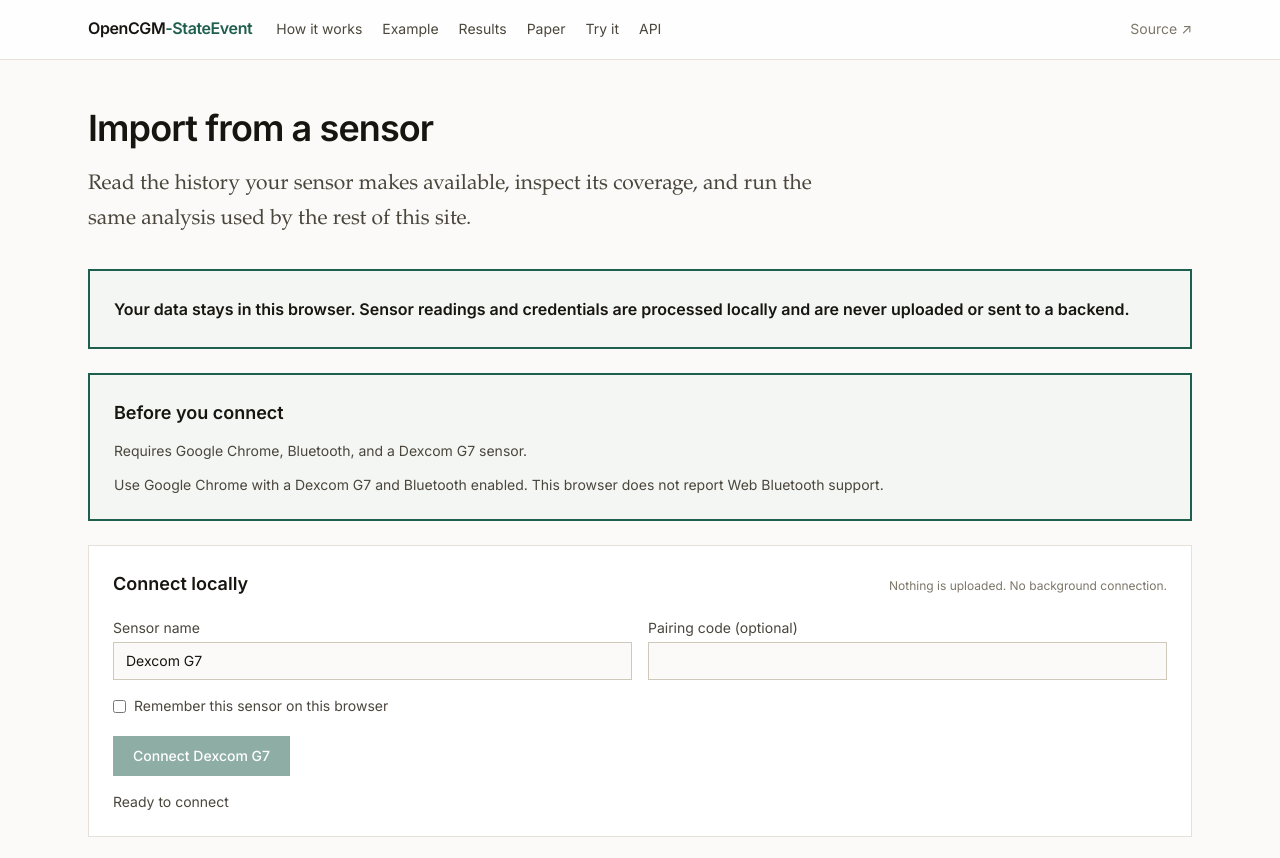
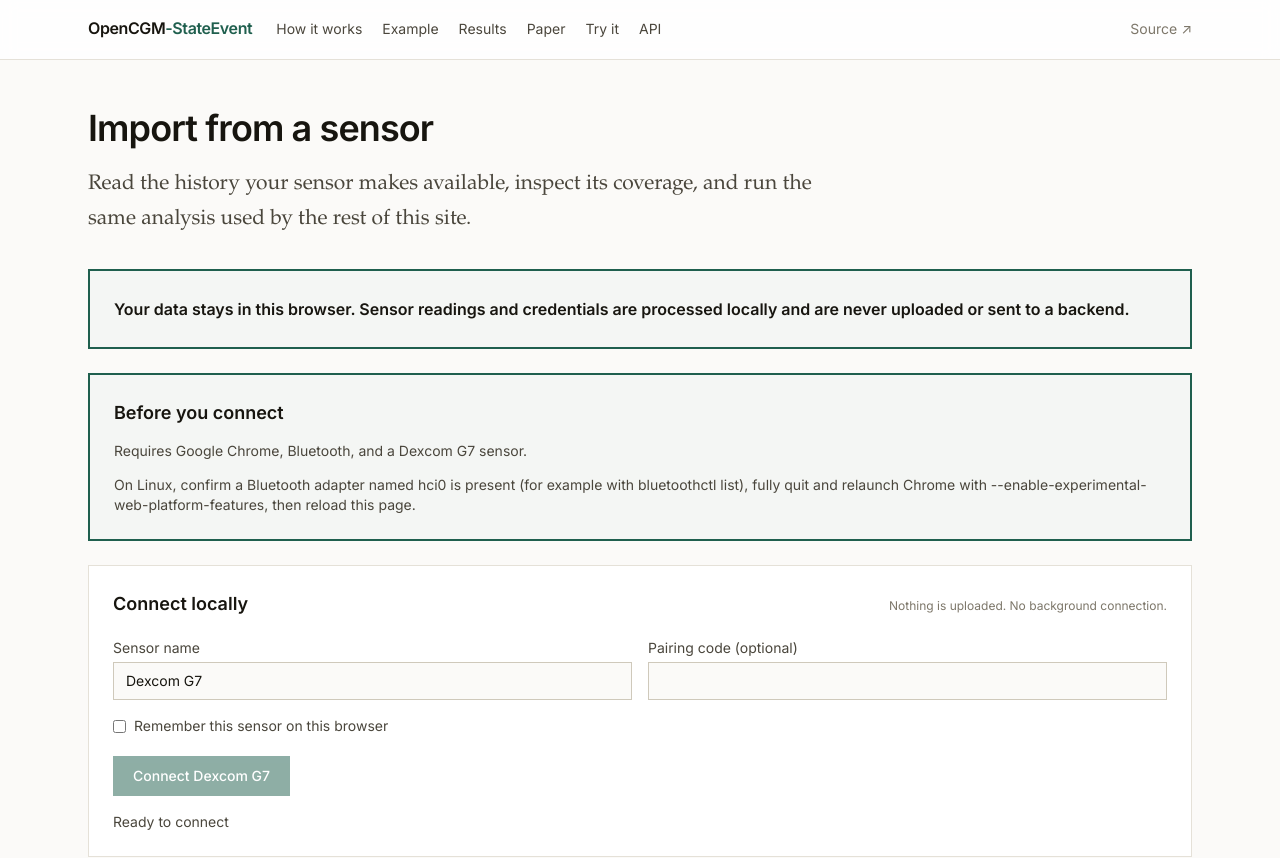
Before and after one commit to sfourdrinier/opencgm, a Next.js app in the folder web/: page /sensor-import in a window 1280 px wide. Shown: the top 858 px of the page. Built offline with nearby package versions, Linux system fonts and the light colour scheme.

Commit message:
fix(web): preserve Bluetooth chooser activation

```diff
--- a/web/components/SensorImportClient.tsx
+++ b/web/components/SensorImportClient.tsx
@@ -78,13 +78,17 @@ export function browserCapabilitySnapshot(input: {
   return { secureContext: input.secureContext, bluetooth: "bluetooth" in input.navigator, origin: input.origin };
 }
 
-export function browserSupportMessage(input: BrowserCapabilityInput): string {
+export function browserSupportMessage(input: BrowserCapabilityInput & { readonly userAgent?: string }): string {
   const localhost = input.origin !== undefined && /^http:\/\/localhost(?::\d+)?$/u.test(input.origin);
   if (!input.secureContext && !localhost) {
     return "Use Google Chrome with Bluetooth enabled and a Dexcom G7 sensor nearby.";
   }
   if (!input.bluetooth) {
-    return "Use Google Chrome with a Dexcom G7 and Bluetooth enabled. This browser does not report Web Bluetooth support.";
+    const userAgent = input.userAgent ?? "";
+    if (/Linux/u.test(userAgent) && !/Android/u.test(userAgent)) {
+      return "On Linux, confirm a Bluetooth adapter named hci0 is present (for example with bluetoothctl list), fully quit and relaunch Chrome with --enable-experimental-web-platform-features, then reload this page.";
+    }
+    return "Use Google Chrome with a Dexcom G7 and Bluetooth enabled. Fully quit and relaunch Chrome, then reload this page; this browser does not report Web Bluetooth support.";
   }
   return "Browser support is ready. Have your Dexcom G7 nearby with Bluetooth enabled.";
 }
@@ -239,7 +243,7 @@ export function SensorImportClient({
       <section className="border-2 border-accent bg-accent-soft/40 p-6" aria-labelledby="sensor-prerequisites-title">
         <h2 id="sensor-prerequisites-title" className="text-lg font-semibold text-ink">Before you connect</h2>
         <p className="mt-3 max-w-3xl text-sm leading-6 text-ink-soft">Requires Google Chrome, Bluetooth, and a Dexcom G7 sensor.</p>
-        <p className="mt-3 text-sm text-ink-soft" role="status">{support && capability ? browserSupportMessage(capability) : "Checking browser support…"}</p>
+        <p className="mt-3 text-sm text-ink-soft" role="status">{support && capability ? browserSupportMessage({ ...capability, userAgent: typeof navigator === "undefined" ? undefined : navigator.userAgent }) : "Checking browser support…"}</p>
       </section>
 
       <section className="border border-rule bg-paper-raised p-6" aria-labelledby="sensor-connect-title">
--- a/web/lib/sensor/ubm-controller.ts
+++ b/web/lib/sensor/ubm-controller.ts
@@ -175,8 +175,6 @@ export function createSensorController(
 
   async function run(request: SensorImportRequest): Promise<SensorImportResult> {
     manager = await dependencies.createManager();
-    engine = await dependencies.createEngine();
-    if (stopped) throw new Error("sensor controller stopped");
     destroyPromise = null;
     recordsForCurrentRun = [];
     metadataForCurrentRun = null;
@@ -195,6 +193,8 @@ export function createSensorController(
             optionalServices: [...(options.optionalServices ?? [])],
           });
           dependencies.onPeerSelected?.(peer.id);
+          if (stopped) throw new Error("sensor controller stopped");
+          if (engine === null) engine = await dependencies.createEngine();
           if (stopped) throw new Error("sensor controller stopped");
           const rememberedCredential = request.credential === undefined || request.credential === null
             ? await dependencies.loadCredential?.(peer.id) ?? null
```
Also changed, not shown: 2 other files (tests, documents, lock files or other folders).
